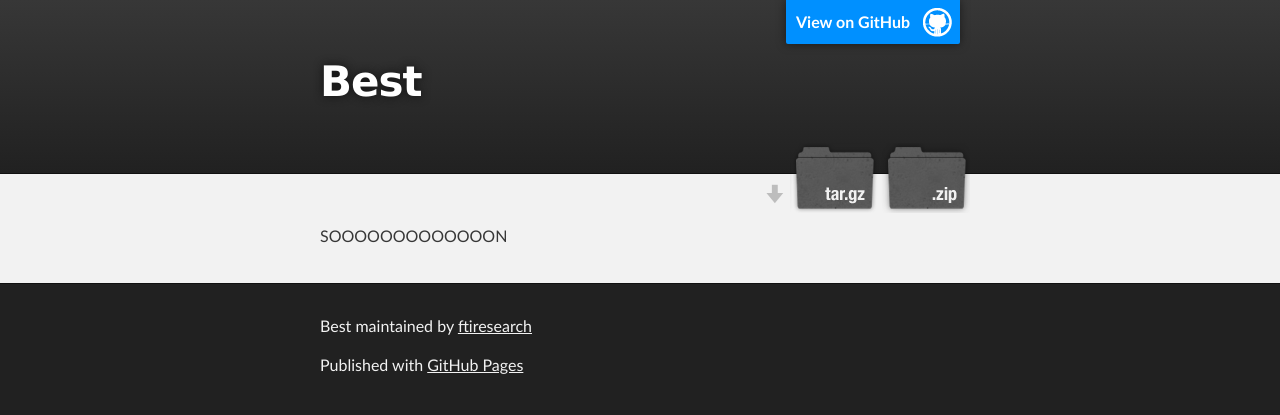
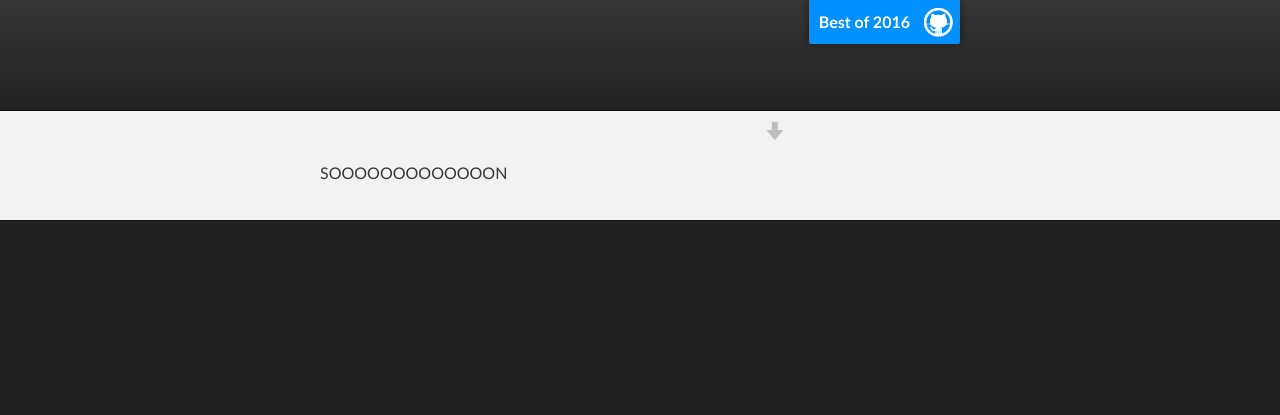
Before and after one commit to ftiresearch/publicroot, a plain HTML site: page index.html in a window 1280 px wide. Drawn offline with Linux system fonts and the light colour scheme.

Commit message:
Update index.html

```diff
--- a/index.html
+++ b/index.html
@@ -16,14 +16,13 @@
     <!-- HEADER -->
     <div id="header_wrap" class="outer">
         <header class="inner">
-          <a id="forkme_banner" href="https://github.com/ftiresearch/publicroot">View on GitHub</a>
+          <a id="forkme_banner" href="">Best of 2016</a>
 
-          <h1 id="project_title">Best</h1>
+          <h1 id="project_title"></h1>
           <h2 id="project_tagline"></h2>
 
             <section id="downloads">
-              <a class="zip_download_link" href="https://github.com/ftiresearch/publicroot/zipball/master">Download this project as a .zip file</a>
-              <a class="tar_download_link" href="https://github.com/ftiresearch/publicroot/tarball/master">Download this project as a tar.gz file</a>
+
             </section>
         </header>
     </div>
@@ -38,8 +37,7 @@
     <!-- FOOTER  -->
     <div id="footer_wrap" class="outer">
       <footer class="inner">
-        <p class="copyright">Best maintained by <a href="https://github.com/ftiresearch">ftiresearch</a></p>
-        <p>Published with <a href="https://pages.github.com">GitHub Pages</a></p>
+
       </footer>
     </div>
 
```
